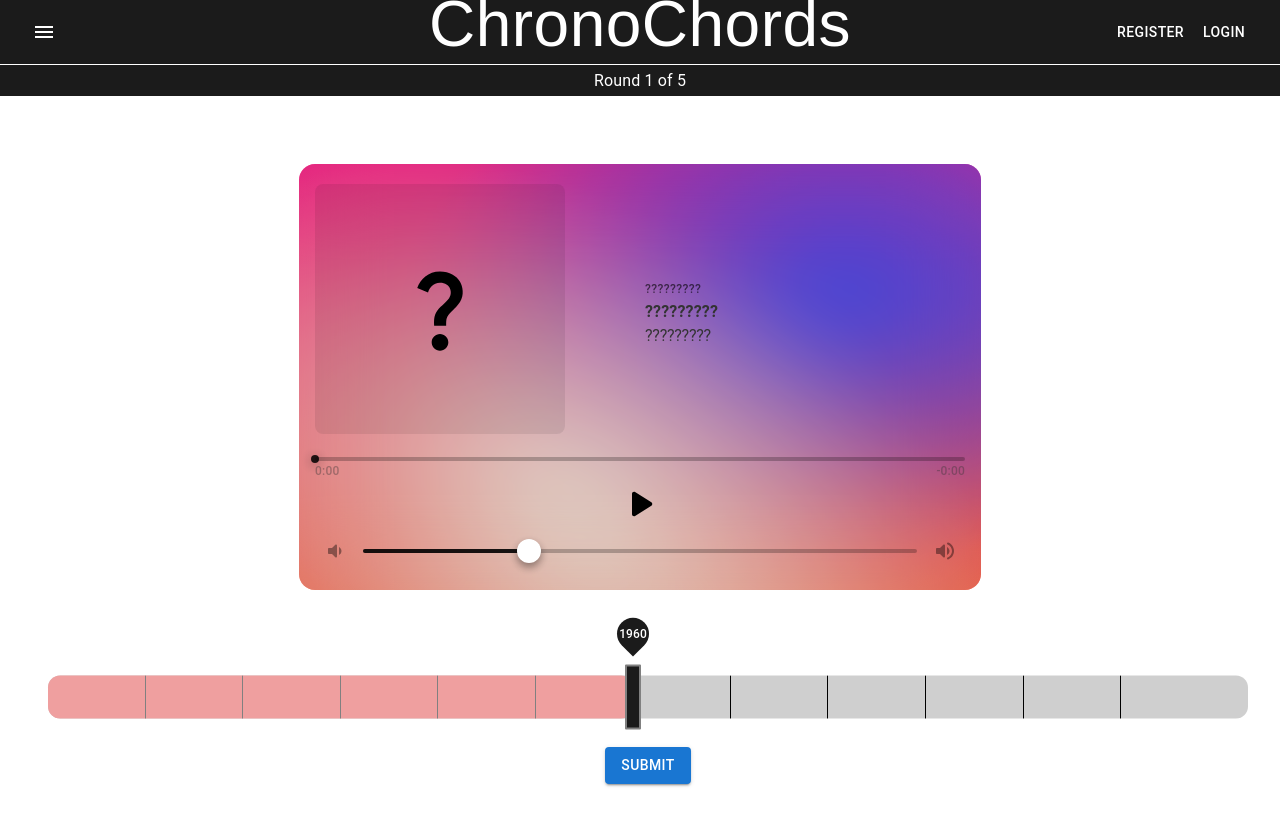
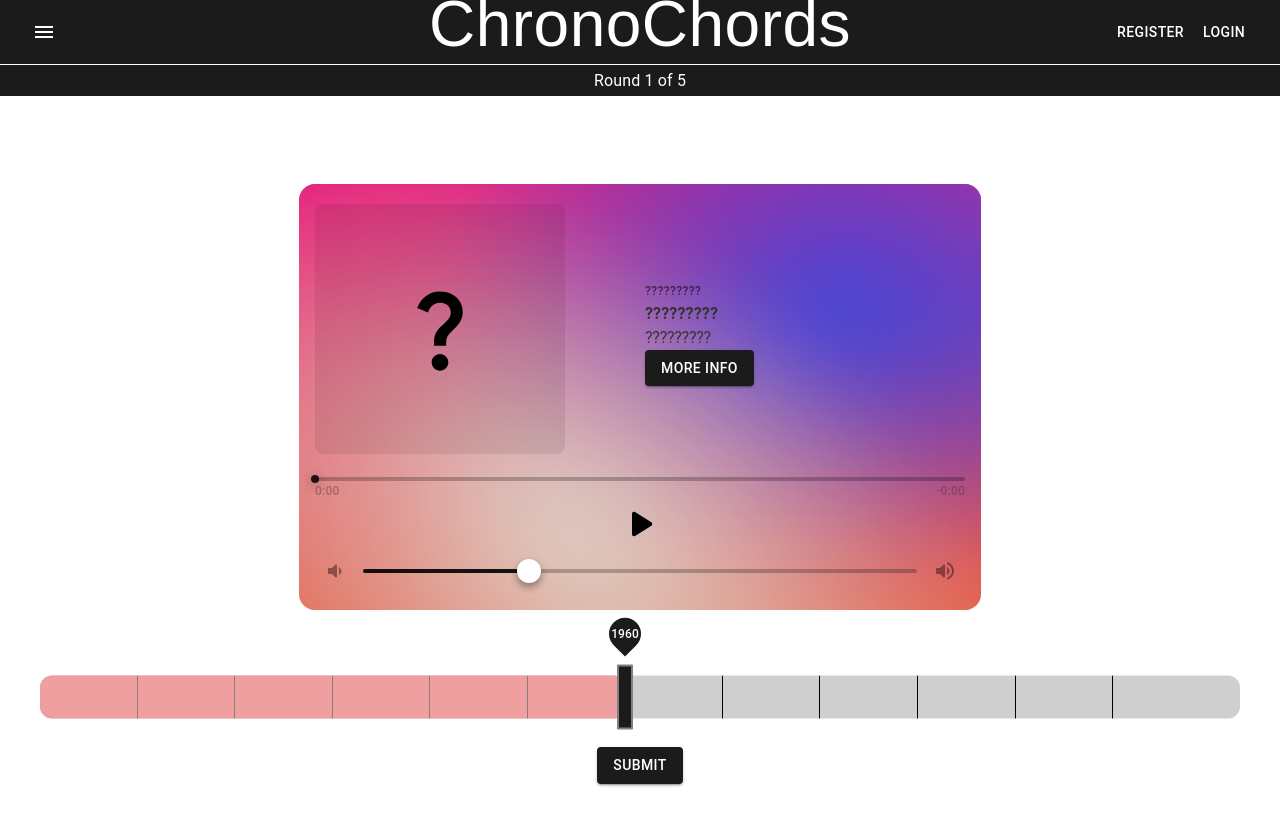
Before and after one commit to JaeSen1/ChronoChords, a React (Create React App) app in the folder frontend/: page / in a window 1280 px wide. Shown: the top 826 px of the page. Built offline with nearby package versions, Linux system fonts and the light colour scheme; a web font is replaced by a local one.

Commit message:
Properly centered MusicPlayer and Slider; Changed styling of submit/next round button

```diff
--- a/frontend/src/App.css
+++ b/frontend/src/App.css
@@ -30,15 +30,15 @@
 /* New CSS class for the Slider container */
 .Slider-container {
   position: absolute;
-  left: 60%; /* Horizontal centering */
-  top: 400px; /* Adjust as needed to position vertically from the bottom */
+  left: 50%; /* Horizontal centering */
+  top: 50vh; /* Adjust as needed to position vertically from the top */
   transform: translateX(-50%); /* Ensures perfect centering regardless of the element's width */
 }
 
 .Musicplayer-container {
   position: absolute;
   left: 50%; /* Horizontal centering */
-  top: 100px; /* Adjust as needed to position vertically from the top */
+  top: 15vh; /* Adjust as needed to position vertically from the top */
   transform: translateX(-50%); /* Ensures perfect centering regardless of the element's width */
 }
 
--- a/frontend/src/components/Musicplayer.js
+++ b/frontend/src/components/Musicplayer.js
@@ -1,6 +1,7 @@
-import React, { useState, useRef, useEffect } from 'react';
+import React, { useState, useRef } from 'react';
 import { styled, useTheme } from '@mui/material/styles';
 import Box from '@mui/material/Box';
+import Button from '@mui/material/Button';
 import Typography from '@mui/material/Typography';
 import Slider from '@mui/material/Slider';
 import IconButton from '@mui/material/IconButton';
@@ -11,6 +12,7 @@ import VolumeUpRounded from '@mui/icons-material/VolumeUpRounded';
 import VolumeDownRounded from '@mui/icons-material/VolumeDownRounded';
 import QuestionMarkIcon from '@mui/icons-material/QuestionMark';
 import ReactPlayer from 'react-player';
+
 
 const WallPaper = styled('div')( {
     position: 'absolute',
@@ -175,6 +177,14 @@ export default function MusicPlayerSlider({ url, songDetails, reveal }) {
             <Typography noWrap letterSpacing={-0.25}>
               {displayAlbum}  {/* Updated */}
             </Typography>
+
+            <Button
+              variant="contained"
+              style={{ backgroundColor: '#1B1B1B', color: '#FFFFFF' }}
+            >
+              More Info
+            </Button>
+
           </Box>
         </Box>
 
--- a/frontend/src/components/Slider.js
+++ b/frontend/src/components/Slider.js
@@ -1,8 +1,7 @@
 import * as React from 'react';
 import PropTypes from 'prop-types';
-import Slider, { SliderThumb } from '@mui/material/Slider';
+import Slider from '@mui/material/Slider';
 import { styled } from '@mui/material/styles';
-import Typography from '@mui/material/Typography';
 import Tooltip from '@mui/material/Tooltip';
 import Box from '@mui/material/Box';
 import Button from '@mui/material/Button';
@@ -149,7 +148,7 @@ export default function CustomizedSlider(props) {
   return (
     <Box
       sx={{
-        width: '80%',
+        width: '100%',
         display: 'flex',
         flexDirection: 'column', // stacks children vertically
         alignItems: 'center', // centers children along the cross-axis, which is horizontal for a column-direction flex container
@@ -173,7 +172,7 @@ export default function CustomizedSlider(props) {
       <Box sx={{ mt: 2 }}>
       <Button
         variant="contained"
-        color="primary"
+        style={{ backgroundColor: '#1B1B1B', color: '#FFFFFF' }}
         onClick={handleClick}
         disabled={finalRound && isSubmitted} // Disable the button if it's the final round and the round is submitted
       >
```
